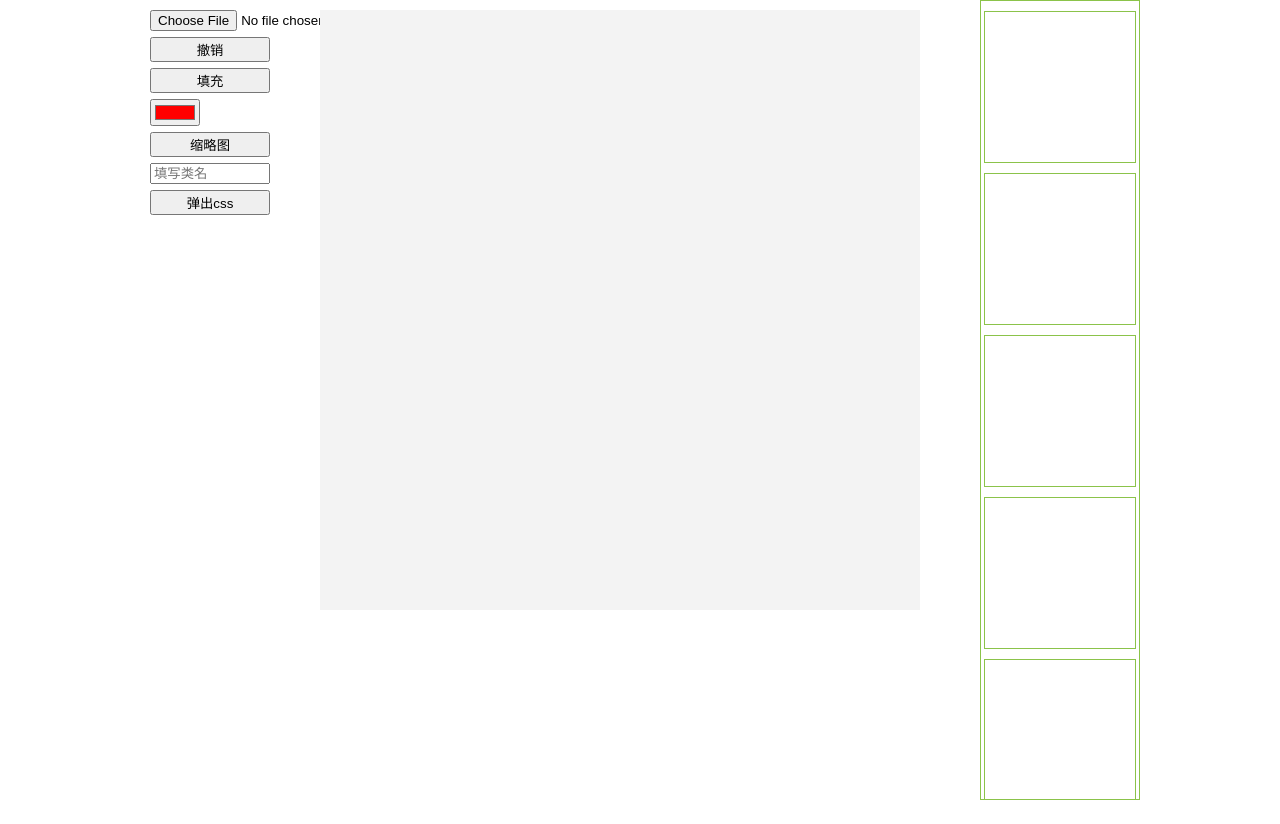
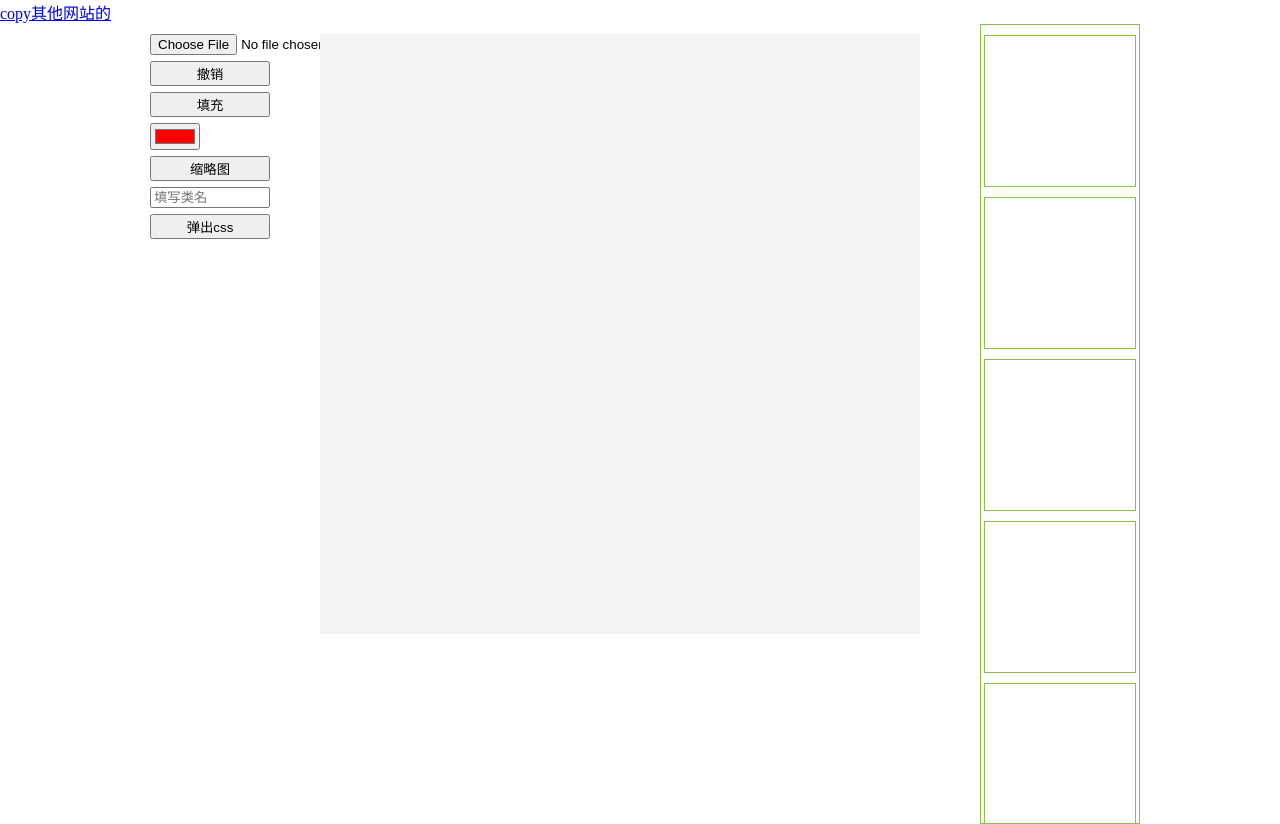
Before and after one commit to flymie/practical, a browser extension: page clipPath/index.html in a window 1280 px wide. Before the commit the page ends 800 px from the top, so only its background shows below. Drawn offline with Linux system fonts and the light colour scheme.

```diff
--- a/clipPath/index.html
+++ b/clipPath/index.html
@@ -65,6 +65,7 @@
     </style>
 </head>
 <body>
+<a href="./animal/index.html">copy其他网站的</a>
 <div class="container">
     <div class="content">
         <div class="buttons">
```
Also changed, not shown: README.md.
